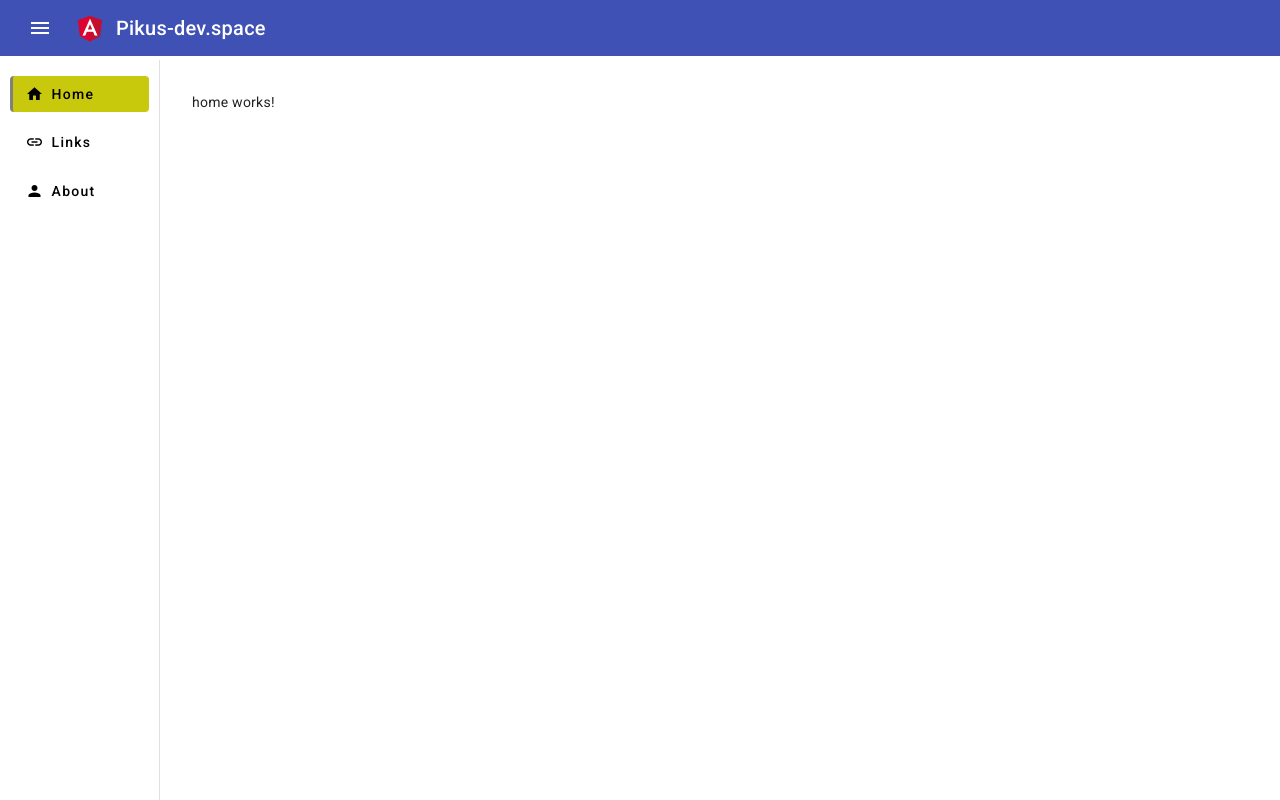
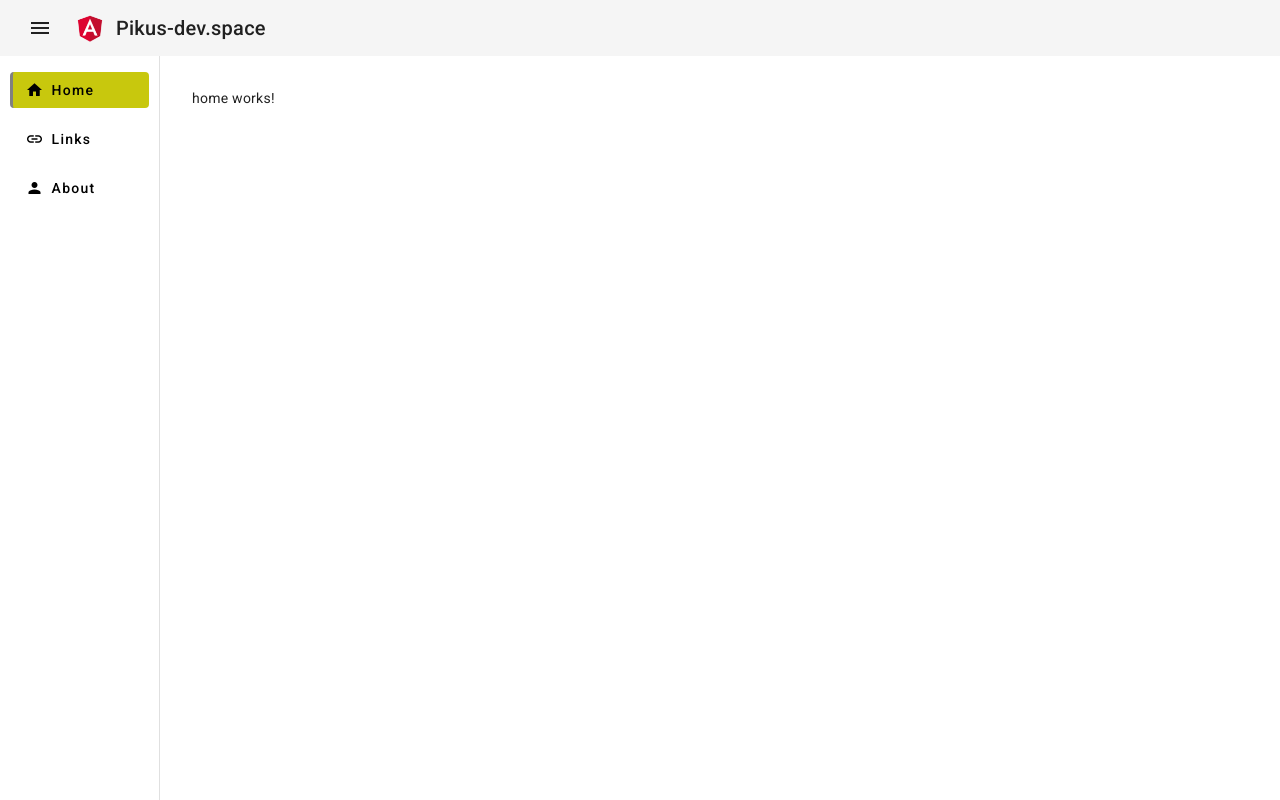
Before and after one commit to pikus-spb/dev.space, an Angular app: page /home in a window 1280 px wide. Built offline with nearby package versions, Linux system fonts and the light colour scheme.

Commit message:
Style improvements

```diff
--- a/src/app/app.component.html
+++ b/src/app/app.component.html
@@ -1,4 +1,4 @@
-<mat-toolbar color="primary">
+<mat-toolbar>
     <button mat-icon-button (click)="sidenav.toggle()" title="Toggle menu">
         <mat-icon>menu</mat-icon>
     </button>
--- a/src/app/app.component.less
+++ b/src/app/app.component.less
@@ -20,6 +20,11 @@
     }
   }
 
+  mat-progress-bar {
+    position: absolute;
+    top: @headerHeight;
+  }
+
   mat-sidenav-container {
     height: calc(100% - @headerHeight);
     background-color: initial;
@@ -27,6 +32,7 @@
     mat-sidenav {
       width: @mainMenuWidth;
       padding: @defaultPadding * 0.6;
+      background-color: transparent;
 
       a {
         width: 100%;
```
